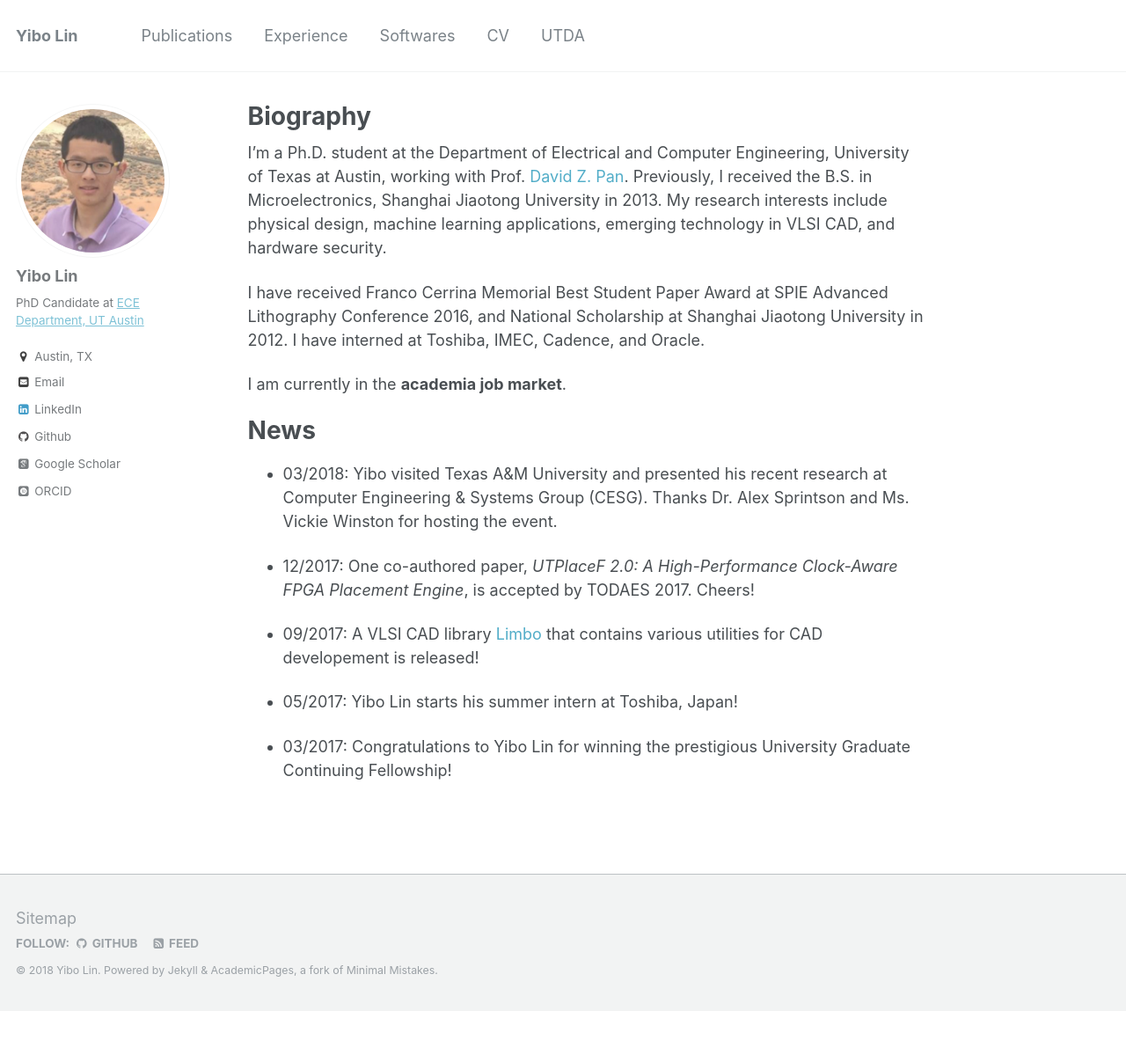
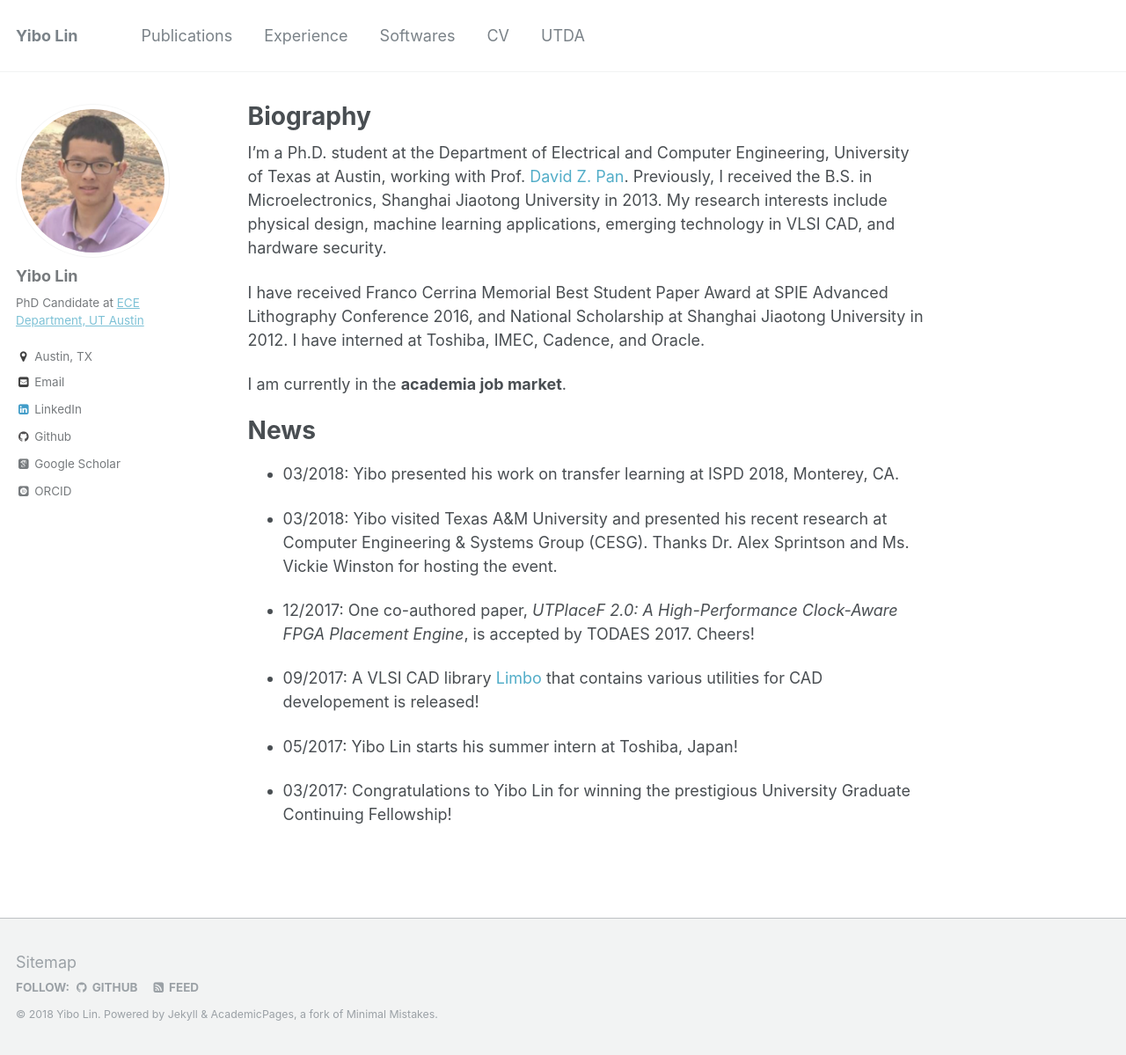
Before and after one commit to limbo018/limbo018.github.io, a Jekyll site: the page built from _pages/about.md, in a window 1280 px wide and 1199 px high. Shown: the whole window at 88% size. Built offline with Jekyll 4.4.1, drawn with Linux system fonts in a browser that asks for light colours; some web fonts are replaced.

Commit message:
add news

```diff
--- a/_pages/about.md
+++ b/_pages/about.md
@@ -21,6 +21,8 @@ I am currently in the **academia job market**.
 News
 ======
 
+* 03/2018: Yibo presented his work on transfer learning at ISPD 2018, Monterey, CA.
+
 * 03/2018: Yibo visited Texas A&M University and presented his recent research at Computer Engineering & Systems Group (CESG).
 Thanks Dr. Alex Sprintson and Ms. Vickie Winston for hosting the event.
 
```
Also changed, not shown: 1 other file.
